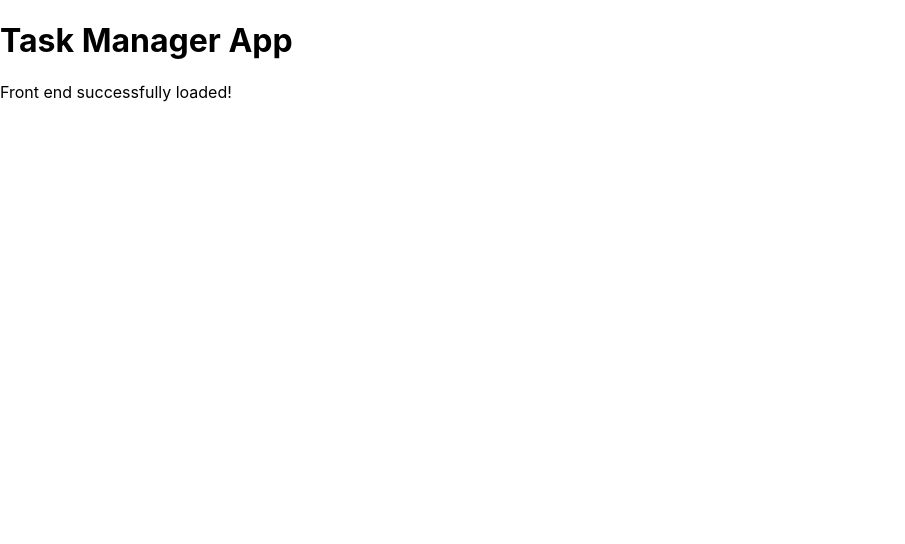
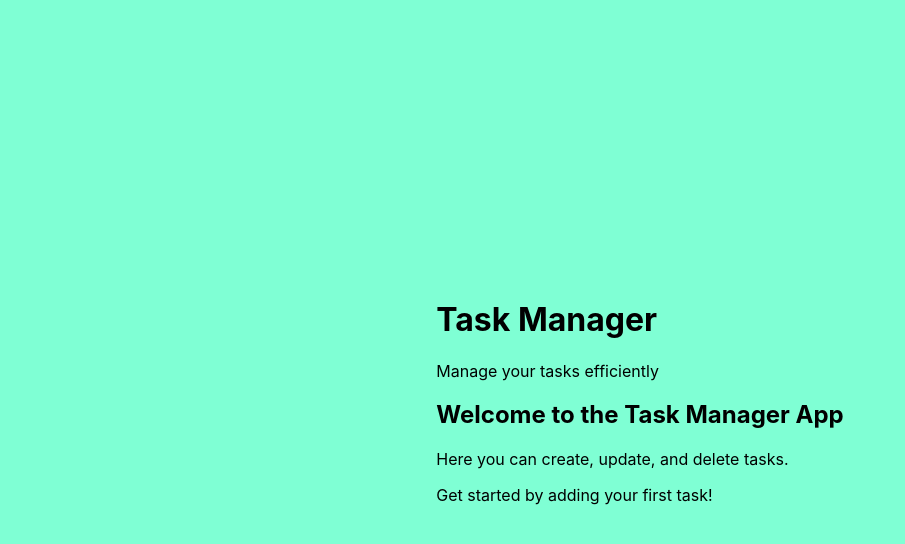
Before and after one commit to HansonGrace/ToDoListSpringboot, a React (Create React App) app in the folder task-manager-frontend/: page /home in a window 1280 px wide. Shown: the top 544 px of the page, without its empty margins (0-905 px from the left). Built offline with nearby package versions, Linux system fonts and the light colour scheme.

Commit message:
set up css and jsx for home page

```diff
--- a/task-manager-frontend/package.json
+++ b/task-manager-frontend/package.json
@@ -9,6 +9,7 @@
     "@testing-library/user-event": "^13.5.0",
     "react": "^19.1.0",
     "react-dom": "^19.1.0",
+    "react-router-dom": "^7.5.2",
     "react-scripts": "5.0.1",
     "web-vitals": "^2.1.4"
   },
--- a/task-manager-frontend/src/App.js
+++ b/task-manager-frontend/src/App.js
@@ -1,11 +1,15 @@
 import React from 'react';
+import { BrowserRouter as Router, Routes, Route, Navigate } from 'react-router-dom';
+import Home from './pages/home/home';
 
 function App() {
   return (
-    <div>
-      <h1>Task Manager App</h1>
-      <p>Front end successfully loaded!</p>
-    </div>
+    <Router> {/*wraps the entire application to enable routing */}
+      <Routes>
+        <Route path="/" element={<Navigate to="/home" replace />} />
+        <Route path="/home" element={<Home />} />
+      </Routes>
+    </Router>
   );
 }
 
--- /dev/null
+++ b/task-manager-frontend/src/pages/home/home.css
@@ -0,0 +1,9 @@
+
+.home {
+    display: flex;
+    flex-direction: column;
+    align-items: center;
+    justify-content: center;
+    height: 100vh;
+    background-color:aquamarine
+}
--- /dev/null
+++ b/task-manager-frontend/src/pages/home/home.jsx
@@ -0,0 +1,22 @@
+import React from 'react';
+import './home.css';
+
+function Home() {
+    return (
+        <div className="home">
+            <div className='home-container'>
+                <div className='home-top'>
+                    <h1>Task Manager</h1>
+                    <p>Manage your tasks efficiently</p>
+                </div>
+                <div className='home-bottom'>
+                    <h2>Welcome to the Task Manager App</h2>
+                    <p>Here you can create, update, and delete tasks.</p>
+                    <p>Get started by adding your first task!</p>
+                </div>
+            </div>
+        </div>
+    );
+}
+
+export default Home
```
Also changed, not shown: task-manager-frontend/src/pages/profile/profile.css (added), task-manager-frontend/src/pages/profile/profile.jsx (added), 1 other file (tests, documents, lock files or other folders).
